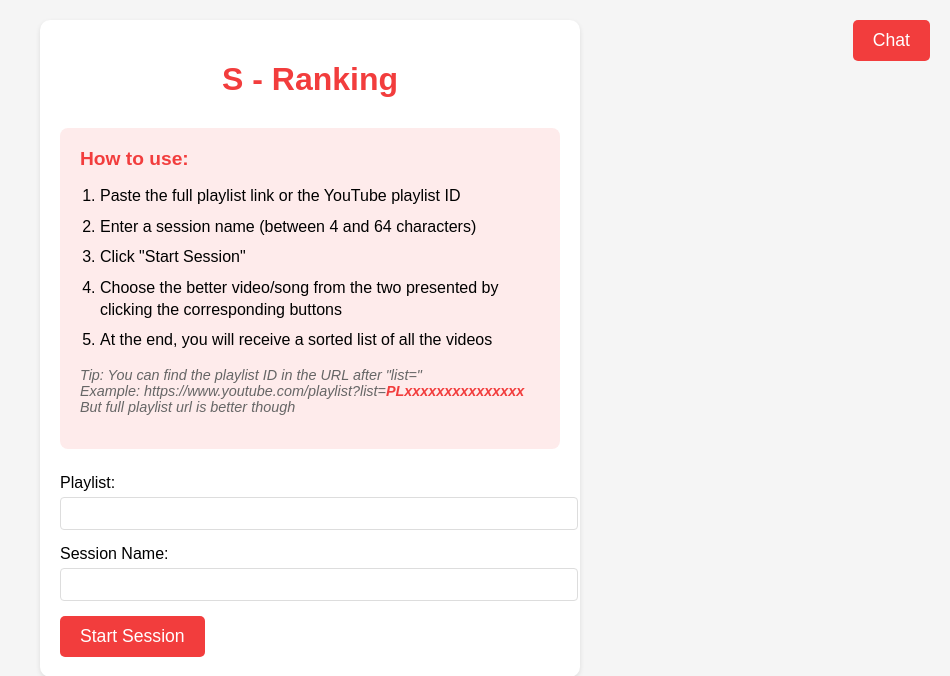
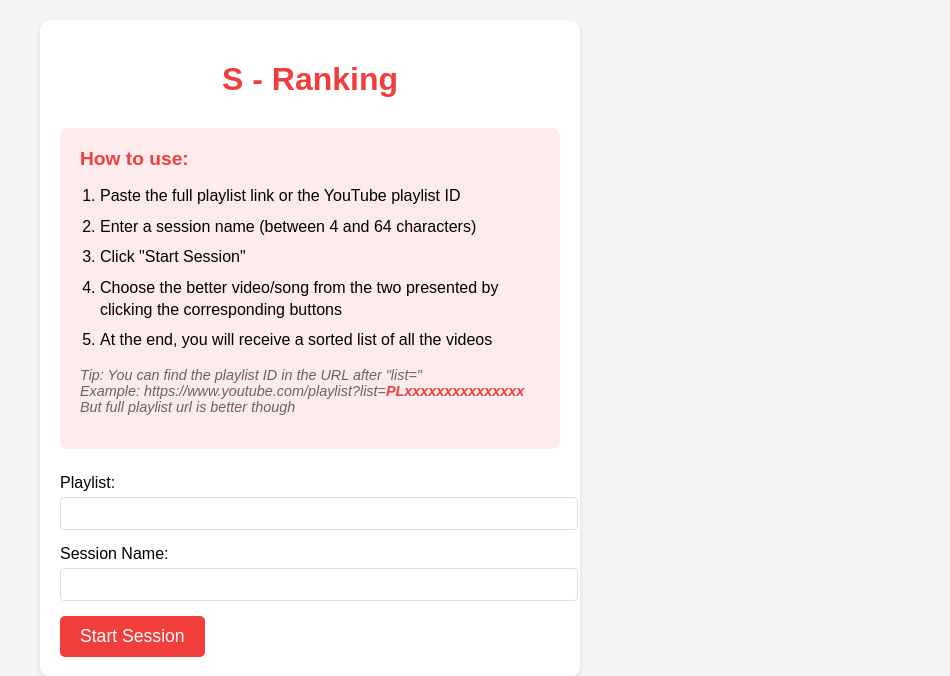
Before and after one commit to MuratovB/s-ranking, a Python web app: template templates/index.html in a window 1280 px wide. Shown: the top 676 px of the page, without its empty margins (330-1280 px from the left). Run offline with Jinja, Linux system fonts and the light colour scheme; the template is opened without the code that fills it, so the values that code supplies are empty.

Commit message:
Hide chat before usable

```diff
--- a/static/script.js
+++ b/static/script.js
@@ -93,8 +93,8 @@ if (startSessionBtn) {
         })
         .then(data => {
             localStorage.setItem('session_name', data.session_name);
-            console.log(data);
             updateRankingUI(data.first_video, data.second_video, data.final_result);
+            document.getElementById('toggleChat').style.display = 'block';
         })
         .catch(error => {
             console.error('Error:', error);
@@ -220,7 +220,6 @@ function sendRankingChoice(winner) {
     })
     .then(() => {
         getVideos().then(dataObj => {
-            console.log(dataObj);
             updateRankingUI(dataObj.first_video, dataObj.second_video, dataObj.final_result);
         });
     })
--- a/templates/index.html
+++ b/templates/index.html
@@ -82,7 +82,7 @@
             </div>
         {% endif %}
     </div>
-    <button class="chat-button" id="toggleChat">Chat</button>
+    <button class="chat-button" id="toggleChat" style="display: none">Chat</button>
     <div class="chat-container" id="chatContainer" style="display: none;">
         <div class="chat-messages" id="chatMessages"></div>
         <div class="chat-input-container">
```
